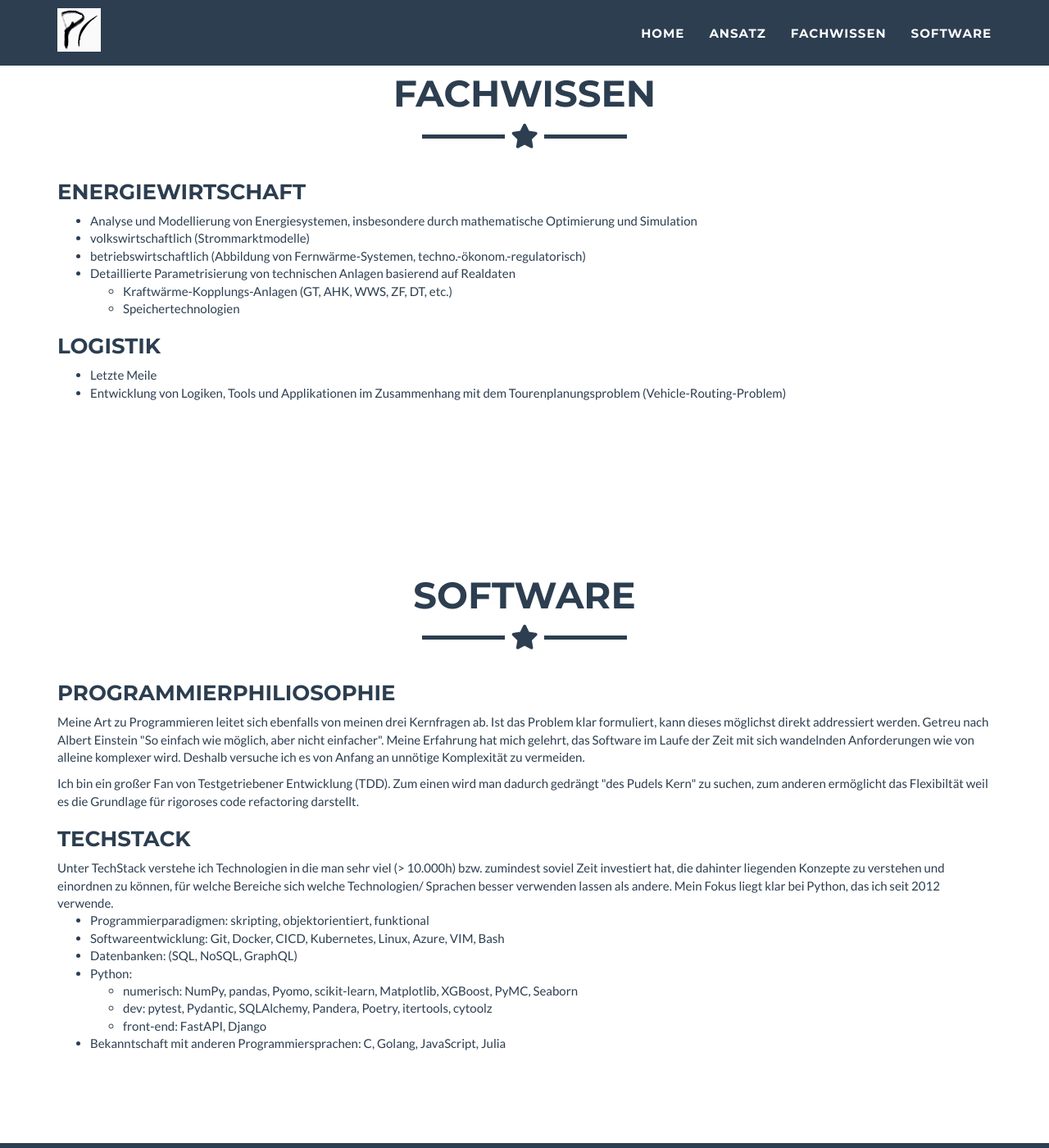
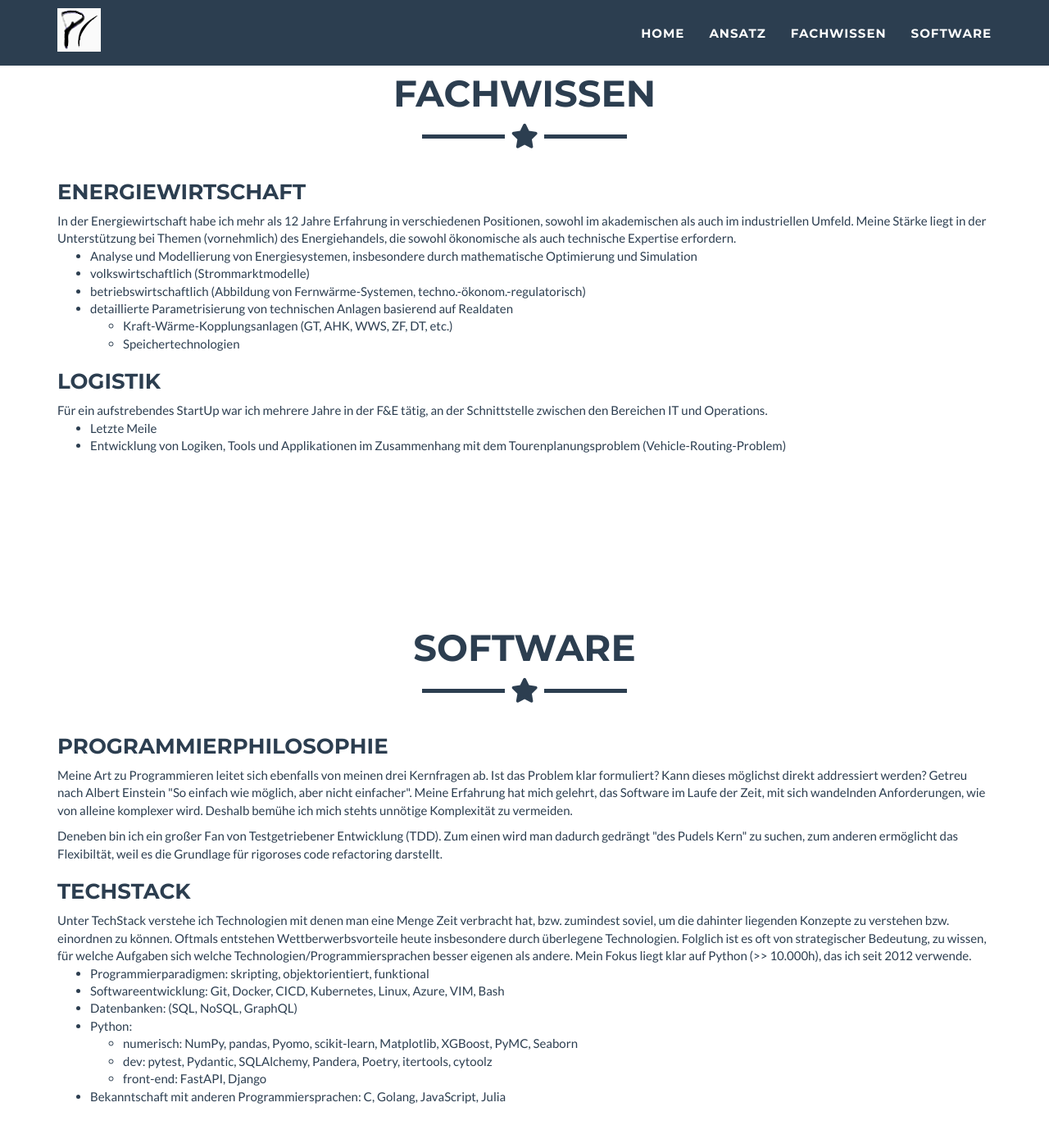
Before and after one commit to philipphanemann/philipphanemann.github.io, a Jekyll site: the page built from _posts/2014-07-18-project-1.markdown, in a window 1280 px wide and 1400 px high, scrolled down 1256 px. Shown: the whole window at 82% size. Built offline with Jekyll 4.4.1, drawn with Linux system fonts in a browser that asks for light colours.

Commit message:
typos and extend texts

```diff
--- a/_includes/expertise.html
+++ /dev/null
@@ -1,30 +0,0 @@
-<!-- Portfolio Grid Section -->
-<section id="fachwissen">
-  <div class="container portfolio-flex-grid">
-    <div class="row">
-      <div class="col-lg-12 text-center">
-        <h2>Fachwissen</h2>
-        <hr class="star-primary">
-      </div>
-    </div>
-	<h3>Energiewirtschaft</h3>
-	<ul>
-	    <li> Analyse und Modellierung von Energiesystemen, insbesondere durch mathematische Optimierung und Simulation</li>
-	    <li> volkswirtschaftlich (Strommarktmodelle)</li>
-	    <li> betriebswirtschaftlich (Abbildung von Fernwärme-Systemen, techno.-ökonom.-regulatorisch)</li>
-	    <li> Detaillierte Parametrisierung von technischen Anlagen basierend auf Realdaten </li>
-	    <ul>
-		<li> Kraftwärme-Kopplungs-Anlagen (GT, AHK, WWS, ZF, DT, etc.) </li>
-		<li> Speichertechnologien </li>
-	    </ul>
-	</ul>
-
-
-	<h3> Logistik </h3>
-	<ul>
-	    <li> Letzte Meile </li>
-	    <li> Entwicklung von Logiken, Tools und Applikationen im Zusammenhang mit dem Tourenplanungsproblem (Vehicle-Routing-Problem) </li>
-	</ul>
-
-
-</section>
--- a/_includes/fachwissen.html
+++ b/_includes/fachwissen.html
@@ -1,28 +1,31 @@
 <!-- Portfolio Grid Section -->
-<section id="expertise">
+<section id="fachwissen">
   <div class="container portfolio-flex-grid">
     <div class="row">
       <div class="col-lg-12 text-center">
-        <h2>Domainwissen</h2>
+        <h2>Fachwissen</h2>
         <hr class="star-primary">
       </div>
     </div>
-    <div class="portfolio-flex-row">
 	<h3>Energiewirtschaft</h3>
+	In der Energiewirtschaft habe ich mehr als 12 Jahre Erfahrung in verschiedenen Positionen, sowohl im akademischen als auch im industriellen Umfeld. Meine Stärke liegt in der Unterstützung bei Themen (vornehmlich) des Energiehandels, die sowohl ökonomische als auch technische Expertise erfordern.
 	<ul>
-	    <li> Analyse und Modellierung von Energiesystemen, insbesondere durch mathematische Optimierung und Simulation <li>
-		    <li> volkswirtschaftlich (Strommarktmodelle)</li>
-		    <li> betriebswirtschaftlich (Abbildung von Fernwärme-Systemen, techno.-ökonom.-regulatorisch)</li>
-		    <li> Detaillierte Parametrisierung von technischen Anlagen basierend auf Realdaten </li>
-		    <li> Kraftwärme-Kopplungs-Anlagen (GT, AHK, WWS, ZF, DT, etc.) </li>
-		    <li> Speichertechnologien </li>
+	    <li> Analyse und Modellierung von Energiesystemen, insbesondere durch mathematische Optimierung und Simulation</li>
+	    <li> volkswirtschaftlich (Strommarktmodelle)</li>
+	    <li> betriebswirtschaftlich (Abbildung von Fernwärme-Systemen, techno.-ökonom.-regulatorisch)</li>
+	    <li> detaillierte Parametrisierung von technischen Anlagen basierend auf Realdaten </li>
+	    <ul>
+		<li> Kraft-Wärme-Kopplungsanlagen (GT, AHK, WWS, ZF, DT, etc.) </li>
+		<li> Speichertechnologien </li>
+	    </ul>
 	</ul>
 
 
-### Logistik
-- Letzte Meile
-- Entwicklung von Logiken, Tools und Applikationen im Zusammenhang mit dem Tourenplanungsproblem (Vehicle-Routing-Problem)
+	<h3> Logistik </h3>
+	Für ein aufstrebendes StartUp war ich mehrere Jahre in der F&E tätig, an der Schnittstelle zwischen den Bereichen IT und Operations.
+	<ul>
+	    <li> Letzte Meile </li>
+	    <li> Entwicklung von Logiken, Tools und Applikationen im Zusammenhang mit dem Tourenplanungsproblem (Vehicle-Routing-Problem) </li>
+	</ul>
 
-
-  </div>
 </section>
--- a/_includes/software.html
+++ b/_includes/software.html
@@ -7,14 +7,14 @@
         <hr class="star-primary">
       </div>
     </div>
-	<h3>Programmierphiliosophie</h3>
-	Meine Art zu Programmieren leitet sich ebenfalls von meinen drei Kernfragen ab. Ist das Problem klar formuliert, kann dieses möglichst direkt addressiert werden. Getreu nach Albert Einstein "So einfach wie möglich, aber nicht einfacher". Meine Erfahrung hat mich gelehrt, das Software im Laufe der Zeit mit sich wandelnden Anforderungen wie von alleine komplexer wird. Deshalb versuche ich es von Anfang an unnötige Komplexität zu vermeiden.
+	<h3>Programmierphilosophie</h3>
+	Meine Art zu Programmieren leitet sich ebenfalls von meinen drei Kernfragen ab. Ist das Problem klar formuliert? Kann dieses möglichst direkt addressiert werden? Getreu nach Albert Einstein "So einfach wie möglich, aber nicht einfacher". Meine Erfahrung hat mich gelehrt, das Software im Laufe der Zeit, mit sich wandelnden Anforderungen, wie von alleine komplexer wird. Deshalb bemühe ich mich stehts unnötige Komplexität zu vermeiden.
 	<p> </p>
-	Ich bin ein großer Fan von Testgetriebener Entwicklung (TDD). Zum einen wird man dadurch gedrängt "des Pudels Kern" zu suchen, zum anderen ermöglicht das Flexibiltät weil es die Grundlage für rigoroses code refactoring darstellt.
+	Deneben bin ich ein großer Fan von Testgetriebener Entwicklung (TDD). Zum einen wird man dadurch gedrängt "des Pudels Kern" zu suchen, zum anderen ermöglicht das Flexibiltät, weil es die Grundlage für rigoroses code refactoring darstellt.
 
 
     <h3>TechStack</h3>
-    Unter TechStack verstehe ich Technologien in die man sehr viel (> 10.000h) bzw. zumindest soviel Zeit investiert hat, die dahinter liegenden Konzepte zu verstehen und einordnen zu können, für welche Bereiche sich welche Technologien/ Sprachen besser verwenden lassen als andere. Mein Fokus liegt klar bei Python, das ich seit 2012 verwende.
+    Unter TechStack verstehe ich Technologien mit denen man eine Menge Zeit verbracht hat, bzw. zumindest soviel, um die dahinter liegenden Konzepte zu verstehen bzw. einordnen zu können. Oftmals entstehen Wettberwerbsvorteile heute insbesondere durch überlegene Technologien. Folglich ist es oft von strategischer Bedeutung, zu wissen, für welche Aufgaben sich welche Technologien/Programmiersprachen besser eigenen als andere. Mein Fokus liegt klar auf Python (>> 10.000h), das ich seit 2012 verwende.
     <ul>
 <li>Programmierparadigmen: skripting, objektorientiert, funktional</li>
 <li>Softwareentwicklung: Git, Docker, CICD, Kubernetes, Linux, Azure, VIM, Bash</li>
--- a/_layouts/default.html
+++ b/_layouts/default.html
@@ -8,7 +8,7 @@
 
 
   {% include ansatz.html %}
-  {% include expertise.html %}
+  {% include fachwissen.html %}
   {% include software.html %}
 
   {% include footer.html %}
```
